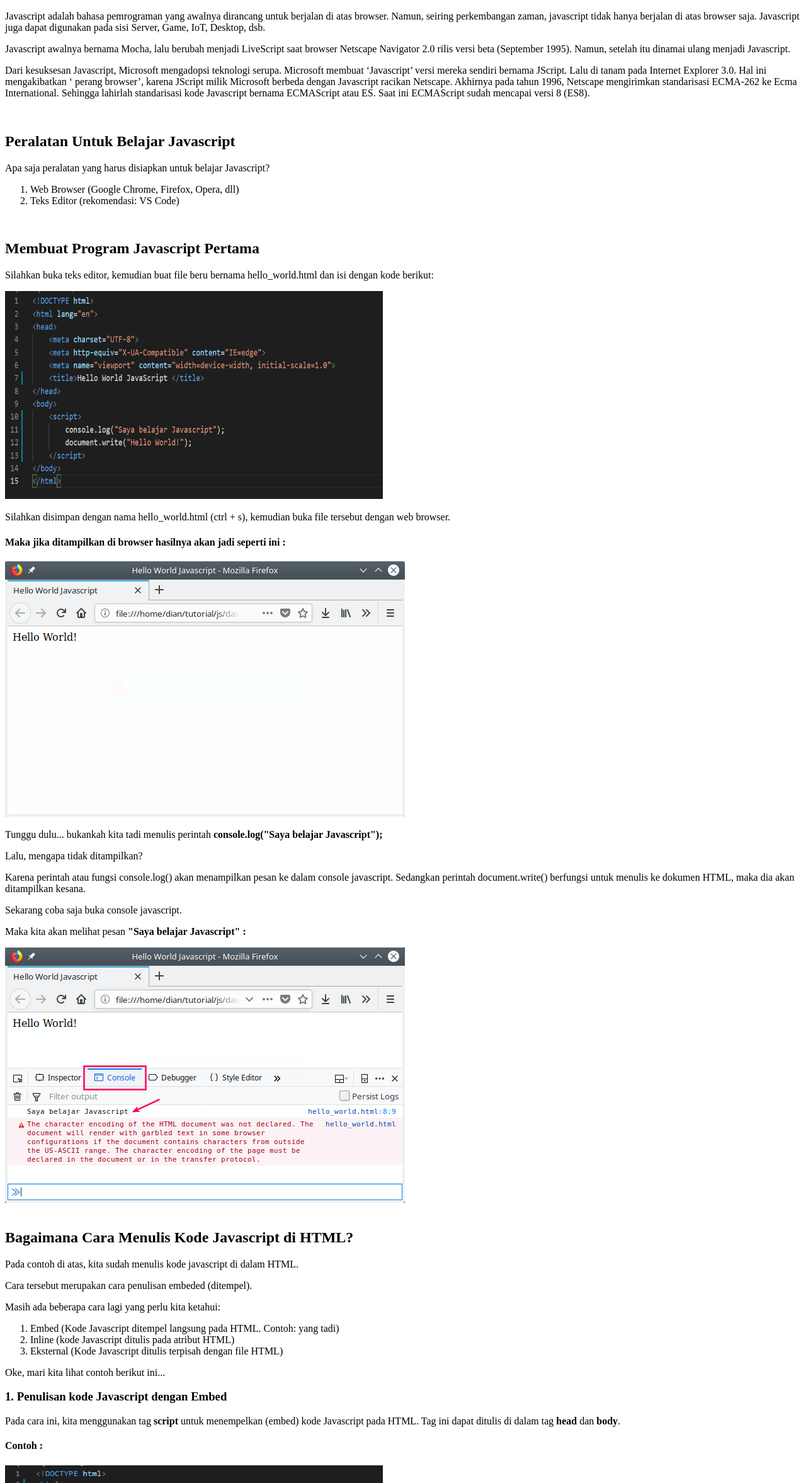
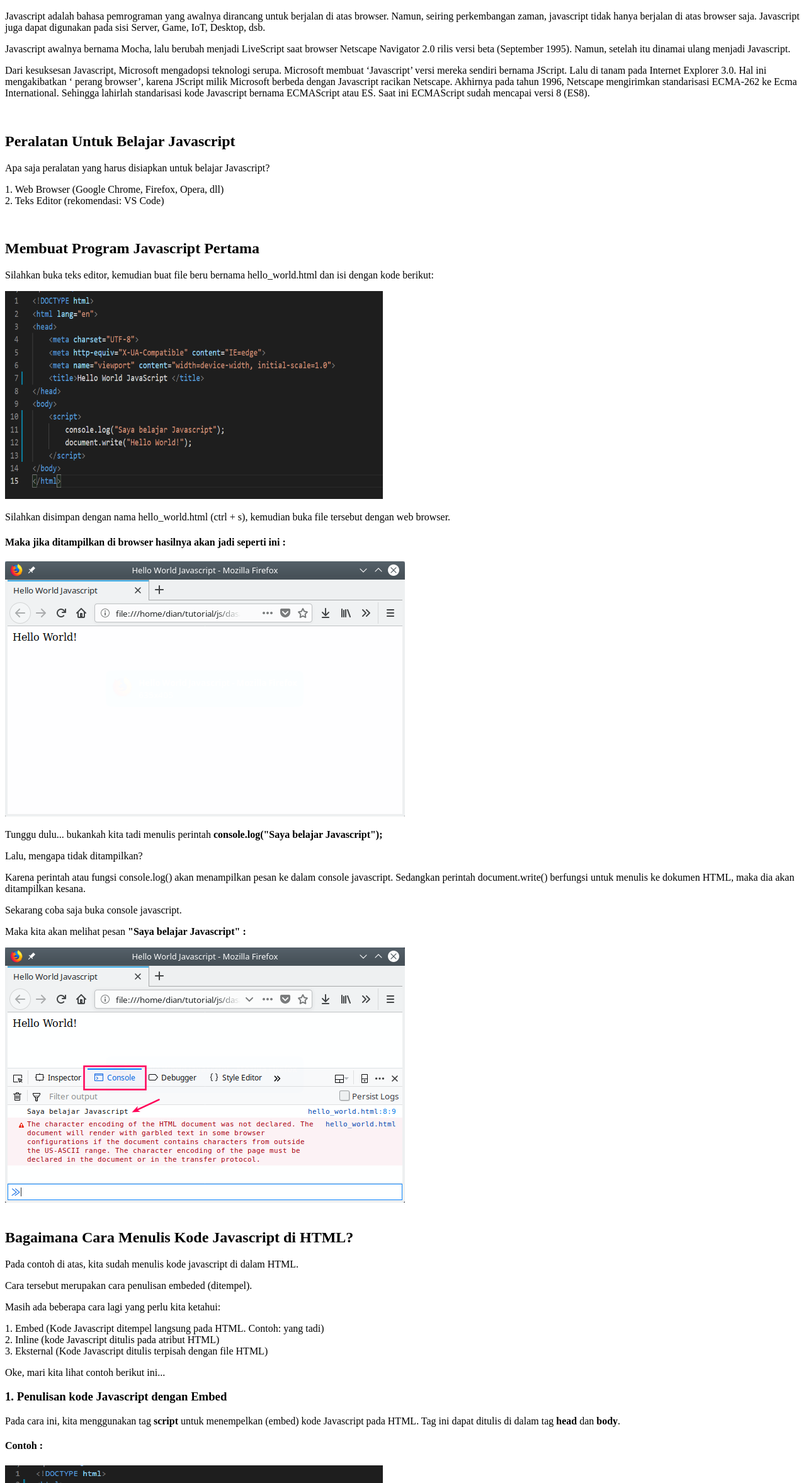
Before and after one commit to PramantaDharma/PWPB-Project, a plain HTML site: page javascript.html in a window 1280 px wide. Shown: the part 810-3164 px from the top of the page at 63% size. Drawn offline with Linux system fonts and the light colour scheme.

Commit message:
menghapus tag <ol>

```diff
--- a/javascript.html
+++ b/javascript.html
@@ -4,7 +4,7 @@
     <meta charset="UTF-8">
     <meta http-equiv="X-UA-Compatible" content="IE=edge">
     <meta name="viewport" content="width=device-width, initial-scale=1.0">
-    <title>Belajar Java Script</title>
+    <title>Javascript Dasar</title>
 </head>
 <body>
     <div class="container">
@@ -51,12 +51,8 @@
         <br>
         <h2>Peralatan Untuk Belajar Javascript</h2>
         <p>Apa saja peralatan yang harus disiapkan untuk belajar Javascript?</p>
-
-            <ol>
-                <li>Web Browser (Google Chrome, Firefox, Opera, dll)</li>
-                <li>Teks Editor (rekomendasi: VS Code)</li>
-            </ol>
-
+        <p>1. Web Browser (Google Chrome, Firefox, Opera, dll)<br>
+           2. Teks Editor (rekomendasi: VS Code)</p>
         <br>
         <h2>Membuat Program Javascript Pertama</h2>
         <p>Silahkan buka teks editor, kemudian buat file beru bernama
@@ -86,13 +82,9 @@
         <p>Cara tersebut merupakan cara penulisan embeded (ditempel).</p>
 
         <p>Masih ada beberapa cara lagi yang perlu kita ketahui:</p>
-
-        <ol>
-            <li>Embed (Kode Javascript ditempel langsung pada HTML. Contoh: yang tadi)</li>
-            <li>Inline (kode Javascript ditulis pada atribut HTML)</li>
-            <li>Eksternal (Kode Javascript ditulis terpisah dengan file HTML)</li>
-        </ol>
-
+        <p>1. Embed (Kode Javascript ditempel langsung pada HTML. Contoh: yang tadi)<br>
+           2. Inline (kode Javascript ditulis pada atribut HTML)<br>
+           3. Eksternal (Kode Javascript ditulis terpisah dengan file HTML)</p>
         <p>Oke, mari kita lihat contoh berikut ini...</p>
 
             <h3>1. Penulisan kode Javascript dengan Embed</h3>
```
